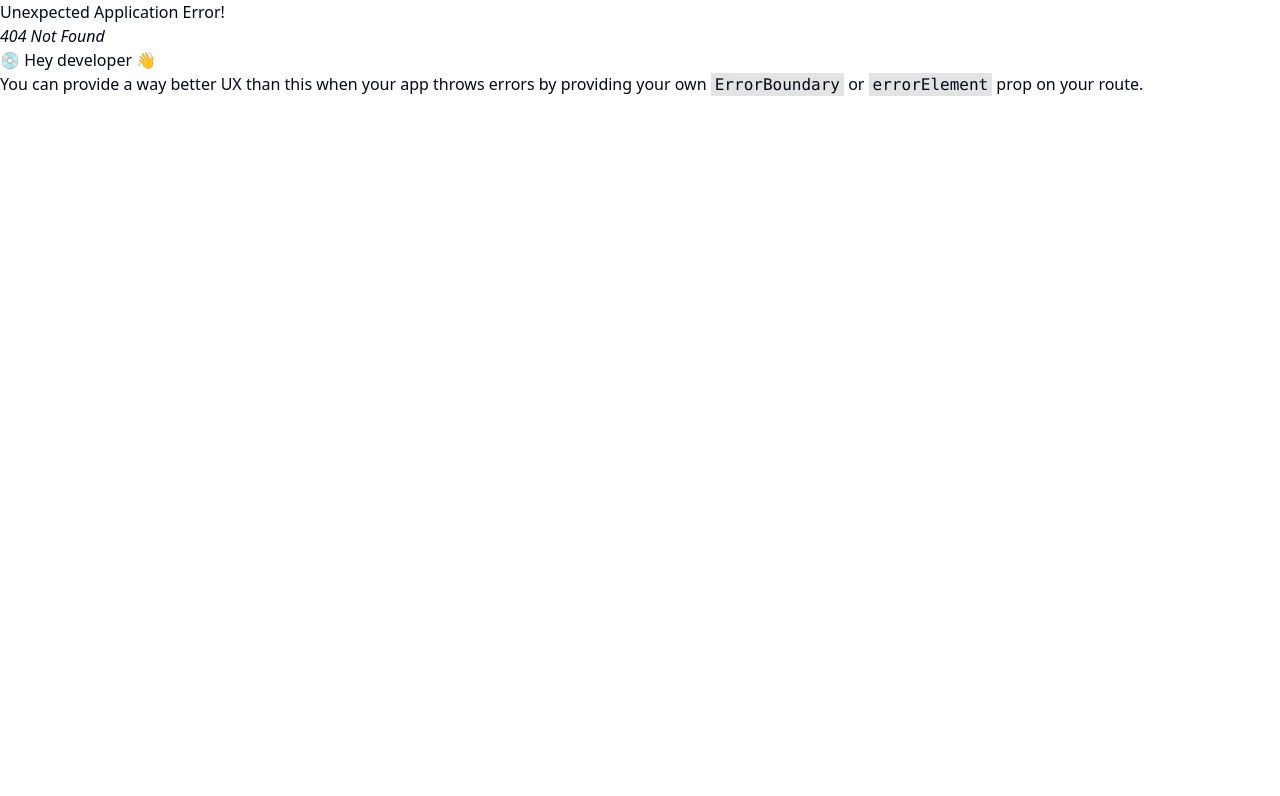
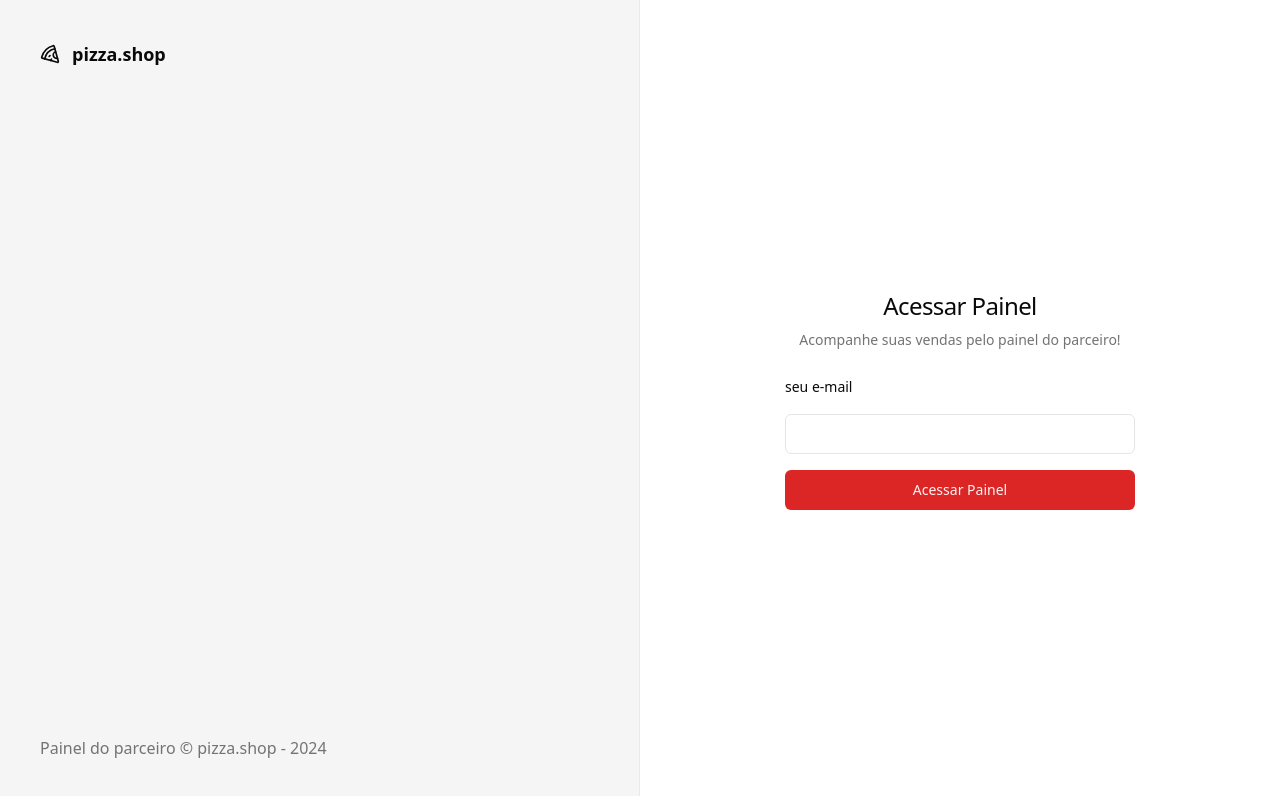
Before and after one commit to fernandodeoliveira-dev/pizzashop-web, a React (Vite) app: page /sign-in in a window 1280 px wide. Before the commit this address had no page. Shown: the top 796 px of the page. Built offline with nearby package versions, Linux system fonts and the light colour scheme.

Commit message:
Página: Login

```diff
--- a/package.json
+++ b/package.json
@@ -10,6 +10,7 @@
     "preview": "vite preview"
   },
   "dependencies": {
+    "@radix-ui/react-label": "^2.1.0",
     "@radix-ui/react-slot": "^1.1.0",
     "@remix-run/router": "^1.19.0",
     "class-variance-authority": "^0.7.0",
--- /dev/null
+++ b/src/components/ui/input.tsx
@@ -0,0 +1,25 @@
+import * as React from 'react'
+
+import { cn } from '@/lib/utils'
+
+export interface InputProps
+  extends React.InputHTMLAttributes<HTMLInputElement> {}
+
+const Input = React.forwardRef<HTMLInputElement, InputProps>(
+  ({ className, type, ...props }, ref) => {
+    return (
+      <input
+        type={type}
+        className={cn(
+          'flex h-10 w-full rounded-md border border-input bg-background px-3 py-2 text-sm ring-offset-background file:border-0 file:bg-transparent file:text-sm file:font-medium placeholder:text-muted-foreground focus-visible:outline-none focus-visible:ring-2 focus-visible:ring-ring focus-visible:ring-offset-2 disabled:cursor-not-allowed disabled:opacity-50',
+          className,
+        )}
+        ref={ref}
+        {...props}
+      />
+    )
+  },
+)
+Input.displayName = 'Input'
+
+export { Input }
--- /dev/null
+++ b/src/components/ui/label.tsx
@@ -0,0 +1,24 @@
+import * as LabelPrimitive from '@radix-ui/react-label'
+import { cva, type VariantProps } from 'class-variance-authority'
+import * as React from 'react'
+
+import { cn } from '@/lib/utils'
+
+const labelVariants = cva(
+  'text-sm font-medium leading-none peer-disabled:cursor-not-allowed peer-disabled:opacity-70',
+)
+
+const Label = React.forwardRef<
+  React.ElementRef<typeof LabelPrimitive.Root>,
+  React.ComponentPropsWithoutRef<typeof LabelPrimitive.Root> &
+    VariantProps<typeof labelVariants>
+>(({ className, ...props }, ref) => (
+  <LabelPrimitive.Root
+    ref={ref}
+    className={cn(labelVariants(), className)}
+    {...props}
+  />
+))
+Label.displayName = LabelPrimitive.Root.displayName
+
+export { Label }
--- a/src/global.css
+++ b/src/global.css
@@ -5,24 +5,24 @@
 @layer base {
   :root {
     --background: 0 0% 100%;
-    --foreground: 222.2 84% 4.9%;
+    --foreground: 0 0% 3.9%;
     --card: 0 0% 100%;
-    --card-foreground: 222.2 84% 4.9%;
+    --card-foreground: 0 0% 3.9%;
     --popover: 0 0% 100%;
-    --popover-foreground: 222.2 84% 4.9%;
-    --primary: 222.2 47.4% 11.2%;
-    --primary-foreground: 210 40% 98%;
-    --secondary: 210 40% 96.1%;
-    --secondary-foreground: 222.2 47.4% 11.2%;
-    --muted: 210 40% 96.1%;
-    --muted-foreground: 215.4 16.3% 46.9%;
-    --accent: 210 40% 96.1%;
-    --accent-foreground: 222.2 47.4% 11.2%;
+    --popover-foreground: 0 0% 3.9%;
+    --primary: 0 72.2% 50.6%;
+    --primary-foreground: 0 85.7% 97.3%;
+    --secondary: 0 0% 96.1%;
+    --secondary-foreground: 0 0% 9%;
+    --muted: 0 0% 96.1%;
+    --muted-foreground: 0 0% 45.1%;
+    --accent: 0 0% 96.1%;
+    --accent-foreground: 0 0% 9%;
     --destructive: 0 84.2% 60.2%;
-    --destructive-foreground: 210 40% 98%;
-    --border: 214.3 31.8% 91.4%;
-    --input: 214.3 31.8% 91.4%;
-    --ring: 222.2 84% 4.9%;
+    --destructive-foreground: 0 0% 98%;
+    --border: 0 0% 89.8%;
+    --input: 0 0% 89.8%;
+    --ring: 0 72.2% 50.6%;
     --radius: 0.5rem;
     --chart-1: 12 76% 61%;
     --chart-2: 173 58% 39%;
@@ -32,25 +32,25 @@
   }
 
   .dark {
-    --background: 222.2 84% 4.9%;
-    --foreground: 210 40% 98%;
-    --card: 222.2 84% 4.9%;
-    --card-foreground: 210 40% 98%;
-    --popover: 222.2 84% 4.9%;
-    --popover-foreground: 210 40% 98%;
-    --primary: 210 40% 98%;
-    --primary-foreground: 222.2 47.4% 11.2%;
-    --secondary: 217.2 32.6% 17.5%;
-    --secondary-foreground: 210 40% 98%;
-    --muted: 217.2 32.6% 17.5%;
-    --muted-foreground: 215 20.2% 65.1%;
-    --accent: 217.2 32.6% 17.5%;
-    --accent-foreground: 210 40% 98%;
+    --background: 0 0% 3.9%;
+    --foreground: 0 0% 98%;
+    --card: 0 0% 3.9%;
+    --card-foreground: 0 0% 98%;
+    --popover: 0 0% 3.9%;
+    --popover-foreground: 0 0% 98%;
+    --primary: 0 72.2% 50.6%;
+    --primary-foreground: 0 85.7% 97.3%;
+    --secondary: 0 0% 14.9%;
+    --secondary-foreground: 0 0% 98%;
+    --muted: 0 0% 14.9%;
+    --muted-foreground: 0 0% 63.9%;
+    --accent: 0 0% 14.9%;
+    --accent-foreground: 0 0% 98%;
     --destructive: 0 62.8% 30.6%;
-    --destructive-foreground: 210 40% 98%;
-    --border: 217.2 32.6% 17.5%;
-    --input: 217.2 32.6% 17.5%;
-    --ring: 212.7 26.8% 83.9%;
+    --destructive-foreground: 0 0% 98%;
+    --border: 0 0% 14.9%;
+    --input: 0 0% 14.9%;
+    --ring: 0 72.2% 50.6%;
     --chart-1: 220 70% 50%;
     --chart-2: 160 60% 45%;
     --chart-3: 30 80% 55%;
--- a/src/pages/_layouts/auth.tsx
+++ b/src/pages/_layouts/auth.tsx
@@ -1,11 +1,20 @@
+import { Pizza } from 'lucide-react'
 import { Outlet } from 'react-router-dom'
 
 export function AuthLayout() {
   return (
-    <div>
-      <h1>Autenticação</h1>
+    <div className="grid min-h-screen grid-cols-2">
+      <div className="flex h-full flex-col justify-between border-r border-foreground/5 bg-muted p-10 text-muted-foreground">
+        <div className="flex items-center gap-3 text-lg font-medium text-foreground">
+          <Pizza className="h-5 w-5" />
+          <span className="font-semibold">pizza.shop</span>
+        </div>
+        <footer>
+          Painel do parceiro &copy; pizza.shop - {new Date().getFullYear()}
+        </footer>
+      </div>
 
-      <div>
+      <div className="flex flex-col items-center justify-center">
         <Outlet />
       </div>
     </div>
--- a/src/pages/auth/sign-in.tsx
+++ b/src/pages/auth/sign-in.tsx
@@ -1,10 +1,33 @@
 import { Helmet } from 'react-helmet-async'
+
+import { Button } from '@/components/ui/button'
+import { Input } from '@/components/ui/input'
+import { Label } from '@/components/ui/label'
 
 export function SignIn() {
   return (
     <>
       <Helmet titleTemplate="Login" />
-      <h1>SignIn</h1>
+      <div className="p-8">
+        <div className="flex w-[350px] flex-col justify-center gap-6">
+          <div className="flex flex-col gap-2 text-center">
+            <h1 className="fonte-semibold text-2xl tracking-tight">
+              Acessar Painel
+            </h1>
+            <p className="text-sm text-muted-foreground">
+              Acompanhe suas vendas pelo painel do parceiro!
+            </p>
+          </div>
+          <form className="space-y-4">
+            <div className="space-y-2"></div>
+            <Label htmlFor="email">seu e-mail</Label>
+            <Input id="email" type="email"></Input>
+            <Button className="w-full" type="submit">
+              Acessar Painel
+            </Button>
+          </form>
+        </div>
+      </div>
     </>
   )
 }
--- a/src/routes.tsx
+++ b/src/routes.tsx
@@ -12,8 +12,8 @@ export const router = createBrowserRouter([
     children: [{ path: '/', element: <Dashboard /> }],
   },
   {
-    path: '/',
+    path: '/sign-in',
     element: <AuthLayout />,
-    children: [{ path: '/', element: <SignIn /> }],
+    children: [{ path: '/sign-in', element: <SignIn /> }],
   },
 ])
```
Also changed, not shown: 1 other file (tests, documents, lock files or other folders).
